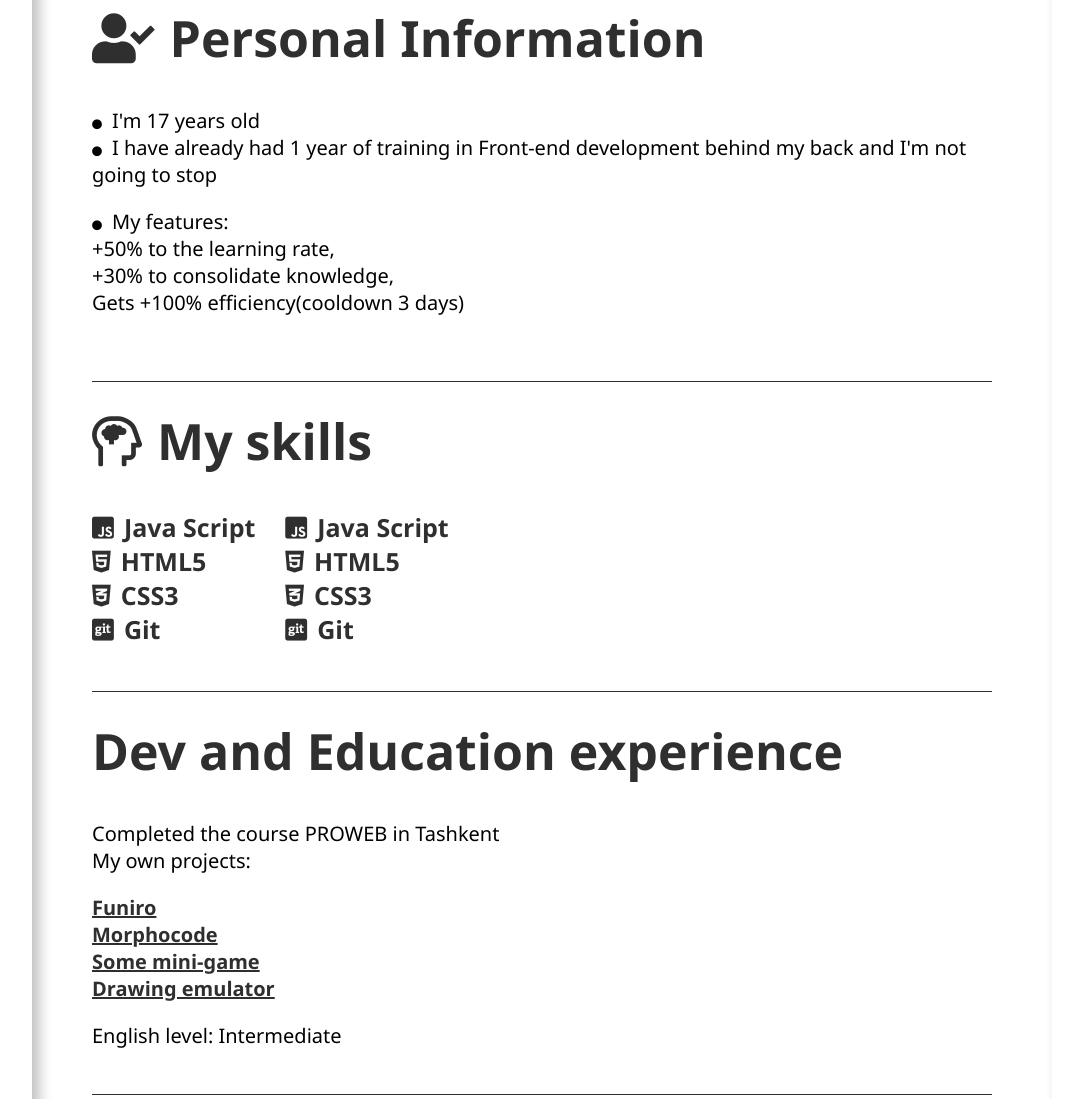
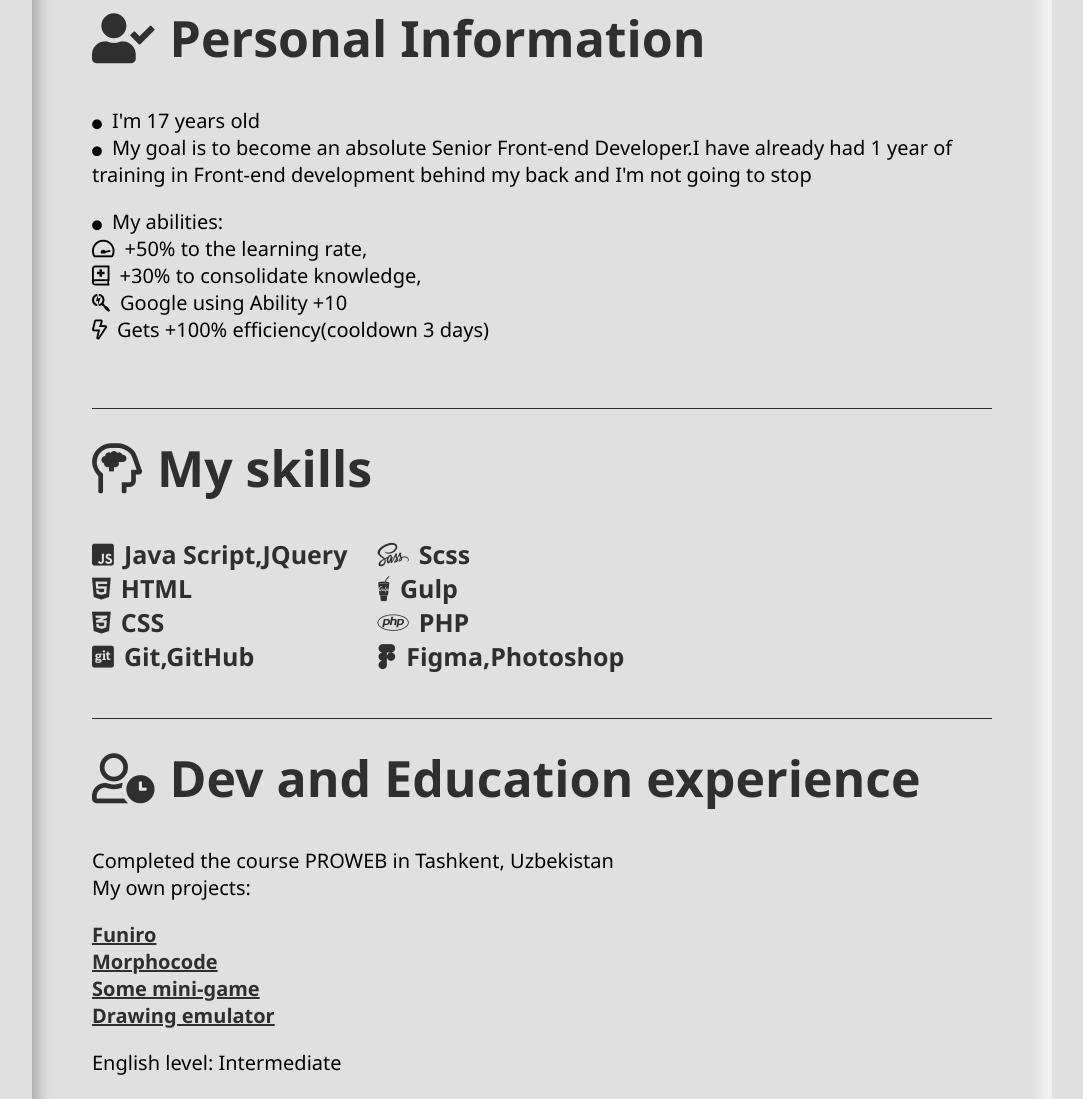
Before and after one commit to na1led/rsschool-cv, a plain HTML site: page index.html in a window 1280 px wide. Shown: the part 600-1699 px from the top of the page, without its empty margins (98-1181 px from the left). Drawn offline with Linux system fonts and the light colour scheme.

Commit message:
feat: Realized Neumorphism Design

```diff
--- a/index.html
+++ b/index.html
@@ -16,10 +16,9 @@
             <nav class="header__nav">
                 <div class="container">
                     <ul class="header__nav_list">
-                        <li><a href="" class="list-link">Contacts</a></li>
-                        <li><a href="" class="list-link">Personal Information</a></li>
-                        <li><a href="" class="list-link">My skills</a></li>
-                        <li><a href="" class="list-link">Experience</a></li>
+                        <li><a href="#personal" class="list-link">Personal Information</a></li>
+                        <li><a href="#skills" class="list-link">My skills</a></li>
+                        <li><a href="#experience" class="list-link">Experience</a></li>
                     </ul>
                 </div>
             </nav>
@@ -33,7 +32,7 @@
                                     na1led</a></li>
                             <li><a class="list-link" href="tel:+998911900184"><i class="far fa-phone-square"></i> +998 91
                                     190-01-84</a></li>
-                            <li><a class="list-link" href=""><i class="far fa-envelope"></i> kostikkan595@gmail.com</a></li>
+                            <li><a class="list-link" href="mailto: kostikkan595@gmail.com"><i class="far fa-envelope"></i> kostikkan595@gmail.com</a></li>
                         </ul>
                     </div>
                     <img class="avatar" src="img/avatar.jpg" alt="">
@@ -41,51 +40,52 @@
 
             </div>
         </header>
-        <section class="personal">
+        <section id="personal" class="personal">
             <div class="container">
                 <h2 class="section__title"><i class="fas fa-user-check"></i>Personal Information</h2>
                 <ul class="section__list">
                     <li><i class="far fa-circle"></i>I'm 17 years old</li>
-                    <li><i class="far fa-circle"></i>I have already had 1 year of training in Front-end development behind
+                    <li><i class="far fa-circle"></i>My goal is to become an absolute Senior Front-end Developer.I have already had 1 year of training in Front-end development behind
                         my back and I'm not going to
                         stop
                     </li>
                     <li>
                         <ul class="section__list">
-                            <li><i class="far fa-circle"></i>My features:</li>
-                            <li>+50% to the learning rate,</li>
-                            <li>+30% to consolidate knowledge,</li>
-                            <li>Gets +100% efficiency(cooldown 3 days)</li>
+                            <li><i class="far fa-circle"></i>My abilities:</li>
+                            <li><i class="far fa-tachometer-fastest"></i>+50% to the learning rate,</li>
+                            <li><i class="far fa-book-medical"></i>+30% to consolidate knowledge,</li>
+                            <li><i class="fab fa-searchengin"></i>Google using Ability +10</li>
+                            <li><i class="far fa-bolt"></i>Gets +100% efficiency(cooldown 3 days)</li>
                         </ul>
                     </li>
                 </ul>
             </div>
         </section>
-        <section class="skills">
+        <section id="skills" class="skills">
             <div class="container">
                 <h2 class="section__title"><i class="far fa-head-side-brain"></i>My skills</h2>
                 <div class="skills-block">
                     <ul class="section__list skills__list">
-                        <li><i class="fab fa-js-square"></i>Java Script</li>
-                        <li><i class="fab fa-html5"></i></i>HTML5</li>
-                        <li><i class="fab fa-css3-alt"></i>CSS3</li>
-                        <li><i class="fab fa-git-square"></i>Git</li>
+                        <li><i class="fab fa-js-square"></i>Java Script,JQuery</li>
+                        <li><i class="fab fa-html5"></i></i>HTML</li>
+                        <li><i class="fab fa-css3-alt"></i>CSS</li>
+                        <li><i class="fab fa-git-square"></i>Git,GitHub</li>
                     </ul>
                     <ul class="section__list skills__list">
-                        <li><i class="fab fa-js-square"></i>Java Script</li>
-                        <li><i class="fab fa-html5"></i></i>HTML5</li>
-                        <li><i class="fab fa-css3-alt"></i>CSS3</li>
-                        <li><i class="fab fa-git-square"></i>Git</li>
+                        <li><i class="fab fa-sass"></i>Scss</li>
+                        <li><i class="fab fa-gulp"></i>Gulp</li>
+                        <li><i class="fab fa-php"></i>PHP</li>
+                        <li><i class="fab fa-figma"></i>Figma,Photoshop</li>
                     </ul>
                 </div>
             </div>
         </section>
-        <section class="experience">
+        <section id="experience" class="experience">
             <div class="container">
-                <h2 class="section__title">Dev and Education experience</h2>
+                <h2 class="section__title"><i class="far fa-user-clock"></i>Dev and Education experience</h2>
                 <ul class="section__list">
                     <li>
-                        Completed the course <span>PROWEB</span> in Tashkent
+                        Completed the course <span>PROWEB</span> in Tashkent, Uzbekistan
                     </li>
                     <li>My own projects:
                         <ul class="section__list">
--- a/style.css
+++ b/style.css
@@ -17,14 +17,17 @@ html{
 .justify-center{
     justify-content: center;
 }
+body{
+    background: #e0e0e0;
+}
 .wrapper{
+    background: #e0e0e0;
+    max-width: 900px;
+    margin: 50px auto;
 
-    max-width: 900px;
-    margin: 0 auto;
-    margin-top: 50px;
     padding: 30px 60px;
     border-radius: 30px;
-    box-shadow: inset 7px 7px 14px #bebebe,
+    box-shadow: inset 7px 7px 14px #acabab,
             inset -7px -7px 14px #ffffff;
 }
 .container{
@@ -140,7 +143,7 @@ section{
     align-items: center;
 }
 .footer__link > img{
-    width: 200px;
+    width: 140px;
 }
 
 .section__link:hover{
@@ -156,7 +159,9 @@ section{
 .fa-head-side-brain{
     margin-right: 15px;
 }
-
+.fa-user-clock{
+    margin-right: 15px;
+}
 .fa-circle{
     font-size: 10px;
     font-weight: 700;
```
